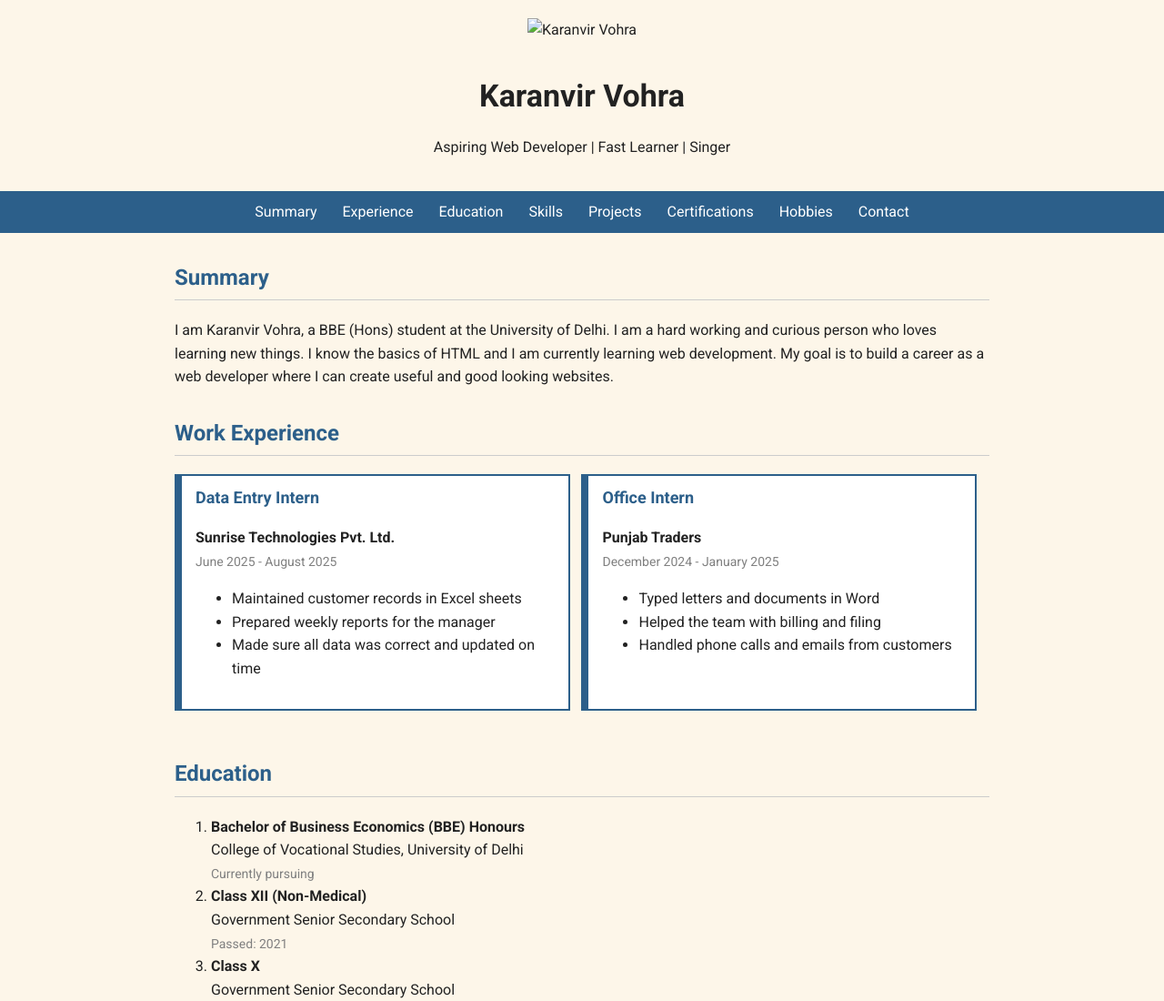
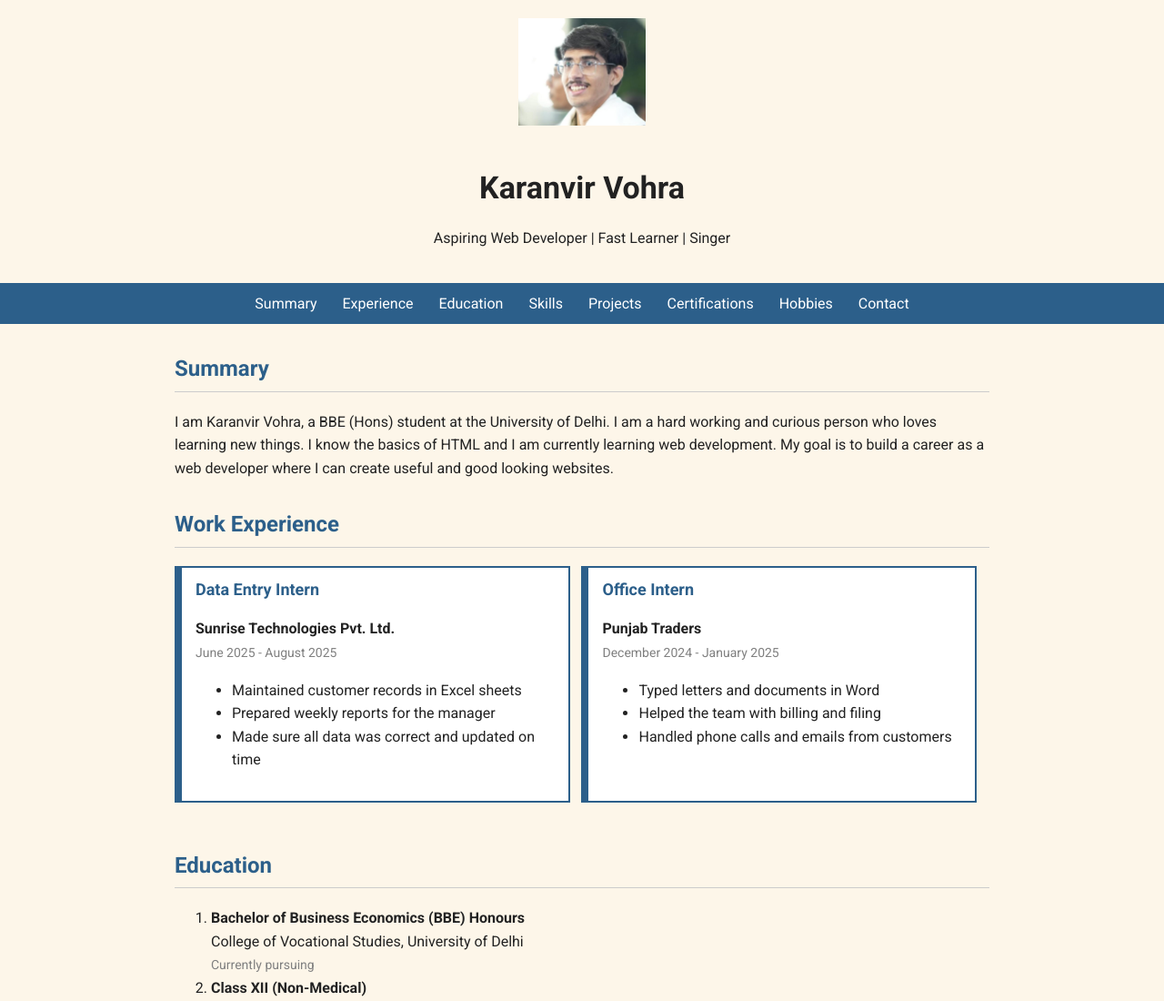
Before and after one commit to vohrakaranvir02-create/Resume-Website, a plain HTML site: page index.html in a window 1280 px wide. Shown: the top 1100 px of the page at 91% size. Drawn offline with Linux system fonts and the light colour scheme.

Commit message:
Update index.html

```diff
--- a/index.html
+++ b/index.html
@@ -10,7 +10,7 @@
 <body>
 
   <header id="top">
-    <img src="photo.jpg" alt="Karanvir Vohra">
+    <img src="photo.jpeg" alt="Karanvir Vohra">
     <h1>Karanvir Vohra</h1>
     <p>Aspiring Web Developer | Fast Learner | Singer</p>
   </header>
```
